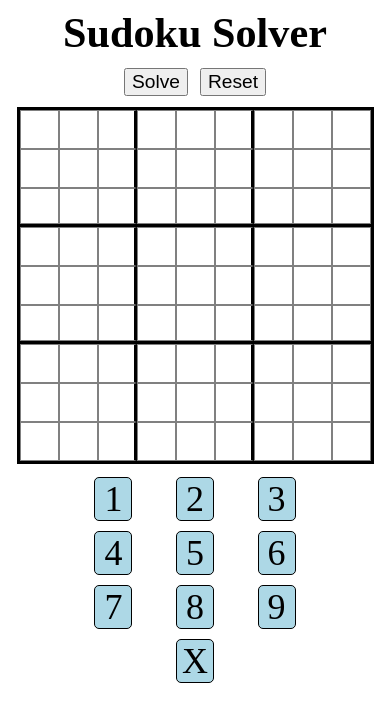
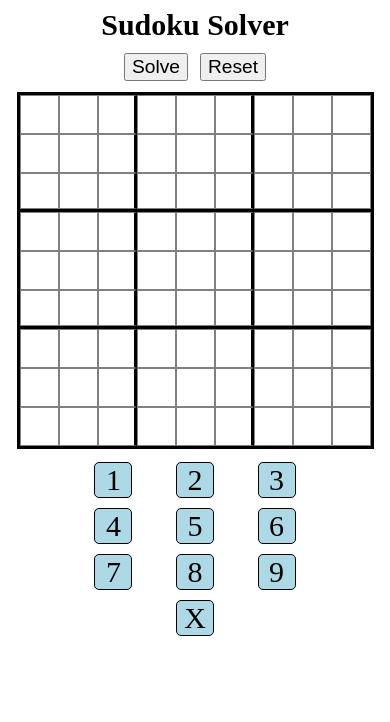
Before and after one commit to kennychu0510/sudoku-solver, a plain HTML site: page index.html in a window 390 px wide. Drawn offline with Linux system fonts and the light colour scheme.

Commit message:
updated css

```diff
--- a/index.css
+++ b/index.css
@@ -87,7 +87,7 @@ button:hover {
         align-items: center;
         margin: 1vh;
         padding: 0 20vw;
-        font-size: 36px;
+        font-size: 30px;
     }
 
     .k-row {
@@ -112,6 +112,11 @@ button:hover {
     #controls,
     #title {
         margin: 5px;
+
+    }
+
+    #title {
+        font-size: 30px;
     }
 
     #delete {
```
